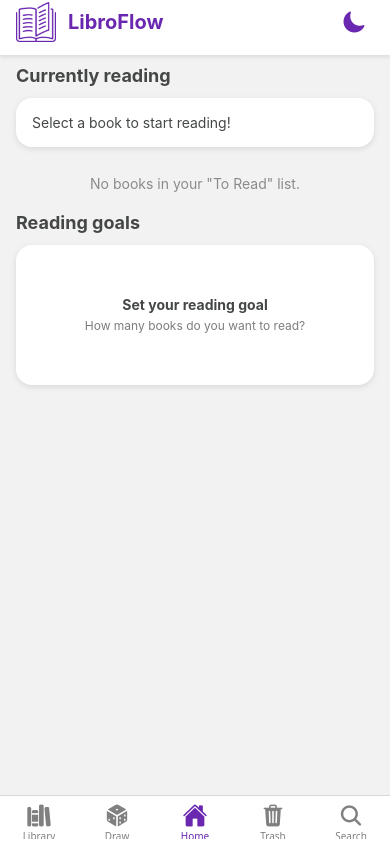
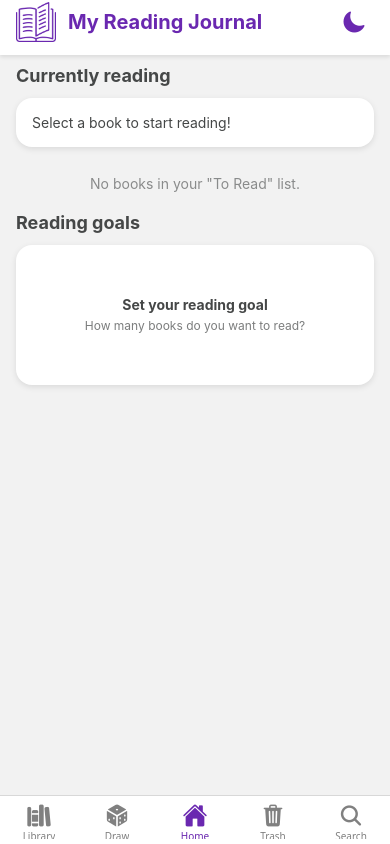
Before and after one commit to Dadzial/LibroFlow, a React Native app: screen /Splash in a window 390 px wide. Built offline with nearby package versions, Linux system fonts and the light colour scheme; no server answers.

Commit message:
changed title from LibroFlow to My Reading Journal

```diff
--- a/app.json
+++ b/app.json
@@ -1,7 +1,7 @@
 {
   "expo": {
-    "name": "LibroFlow",
-    "slug": "LibroFlow",
+    "name": "My Reading Journal",
+    "slug": "my-reading-journal",
     "version": "1.0.0",
     "orientation": "portrait",
     "icon": "./assets/icon.png",
--- a/package.json
+++ b/package.json
@@ -1,5 +1,5 @@
 {
-  "name": "libroflow",
+  "name": "my-reading-journal",
   "version": "1.0.0",
   "main": "index.ts",
   "type": "commonjs",
--- a/src/components/core/Header.tsx
+++ b/src/components/core/Header.tsx
@@ -14,7 +14,7 @@ export default function Header() {
             <View style={stylesHeader.contentWrapper}>
                 <View style={stylesHeader.leftSection}>
                     <Image source={getIcon('headerIcon')} style={stylesHeader.logo} />
-                    <Text style={[stylesHeader.title, { color: themeColors.accent }]}>LibroFlow</Text>
+                    <Text style={[stylesHeader.title, { color: themeColors.accent }]}>My Reading Journal</Text>
                 </View>
                 <TouchableOpacity onPress={toggleTheme} style={stylesHeader.themeButton}>
                     <Ionicons
```
